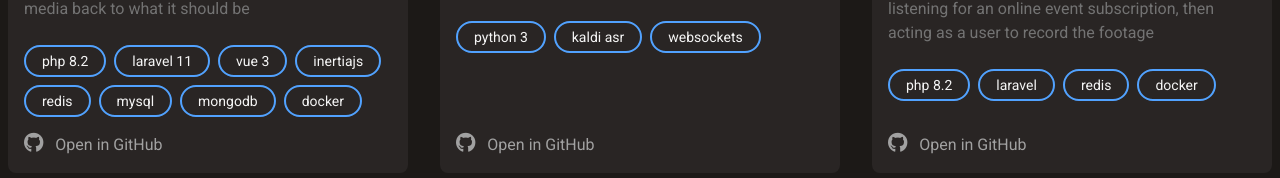
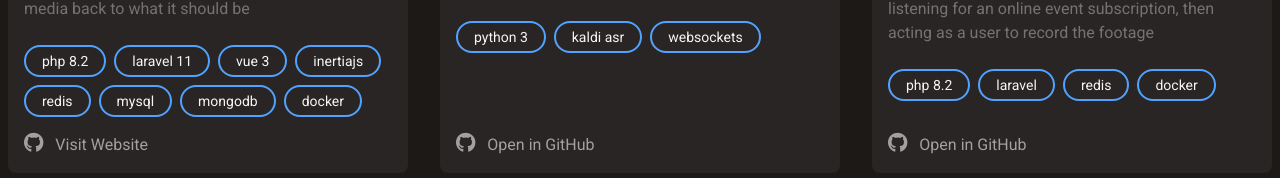
Before and after one commit to msumdev/portfolio, a Vue app: page / in a window 1280 px wide. Shown: the part 1143-1321 px from the top of the page. Built offline with nearby package versions, Linux system fonts and the light colour scheme.

Commit message:
chore: update link

```diff
--- a/src/views/IndexView.vue
+++ b/src/views/IndexView.vue
@@ -106,7 +106,7 @@
           <p class="text-neutral-400"><i class="fa-brands fa-github text-xl pr-2"></i> Open in GitHub</p>
         </div>
       </a>
-      <a href="https://github.com/msumdev/social-media-app" target="_blank" class="col-span-3 md:col-span-1 bg-stone-800 hover:bg-stone-850 rounded-lg p-4 flex flex-col">
+      <a href="https://meetzy.net/" target="_blank" class="col-span-3 md:col-span-1 bg-stone-800 hover:bg-stone-850 rounded-lg p-4 flex flex-col">
         <p class="text-lg font-bold">Social Media Application</p>
         <p class="text-neutral-500 text-wrap mt-2 mb-4">
           A social media application that is designed to assist with language learning and bring social media back to what it should be
@@ -123,7 +123,7 @@
         </div>
 
         <div class="mt-auto pt-4">
-          <p class="text-neutral-400"><i class="fa-brands fa-github text-xl pr-2"></i> Open in GitHub</p>
+          <p class="text-neutral-400"><i class="fa-brands fa-github text-xl pr-2"></i> Visit Website</p>
         </div>
       </a>
       <a href="https://github.com/msumdev/speech-service" target="_blank" class="col-span-3 md:col-span-1 bg-stone-800 hover:bg-stone-850 rounded-lg p-4 flex flex-col">
```
